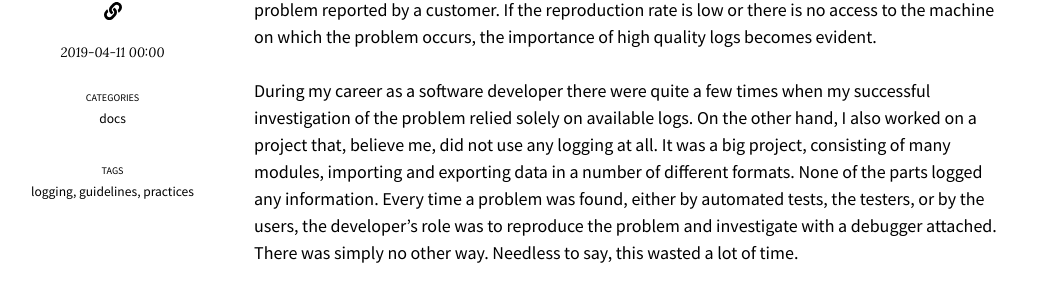
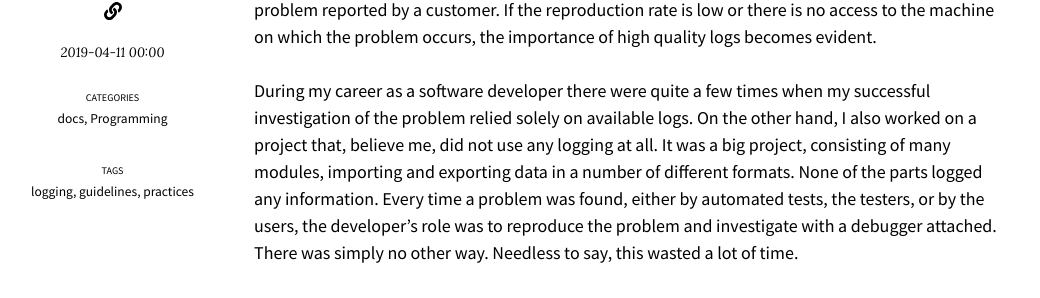
Before and after one commit to kkarbowiak/kkarbowiak.github.io, a Jekyll site: the page built from docs/_posts/2019-04-11-laaf-logging.md, in a window 1280 px wide and 900 px high, scrolled down 457 px. Shown: the part 150-448 px from the top of the window, without its empty margins (121-1161 px from the left). Built offline with Jekyll 4.4.1, drawn with Linux system fonts in a browser that asks for light colours; nearby versions of some CDN libraries; our own code applies the rules of GitHub Pages for plain Markdown files.

Commit message:
Add category

```diff
--- a/docs/_posts/2019-04-11-laaf-logging.md
+++ b/docs/_posts/2019-04-11-laaf-logging.md
@@ -2,6 +2,8 @@
 title: "LaaF, or Logging as a Feature"
 excerpt: "On the importance of logging and some practices"
 last_modified_at: 2019-04-11
+categories:
+  - Programming
 tags:
   - logging
   - guidelines
```
